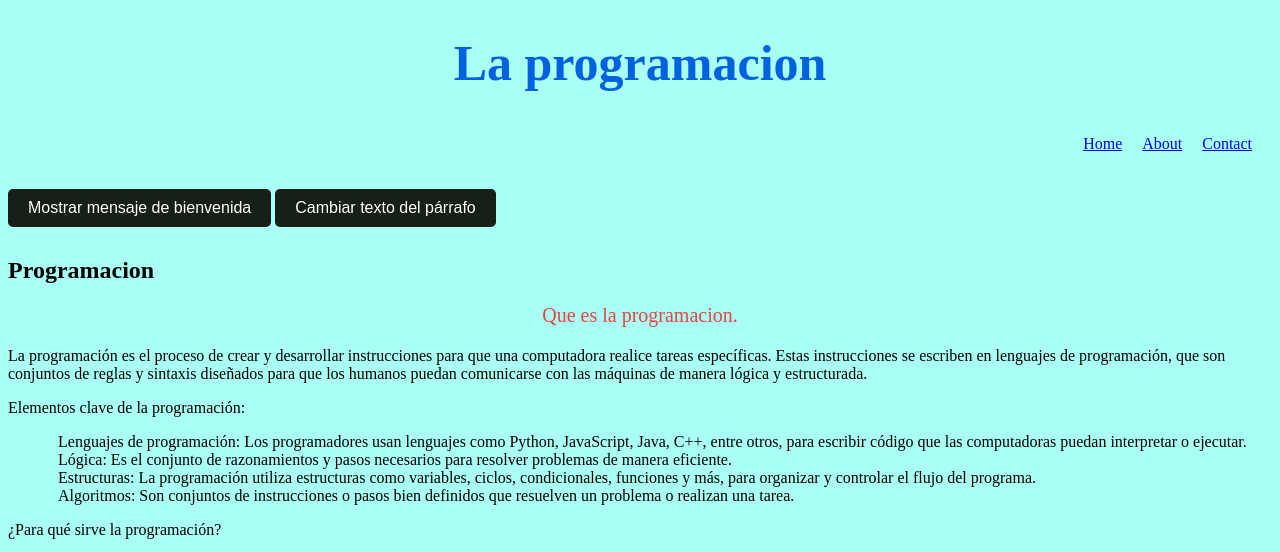
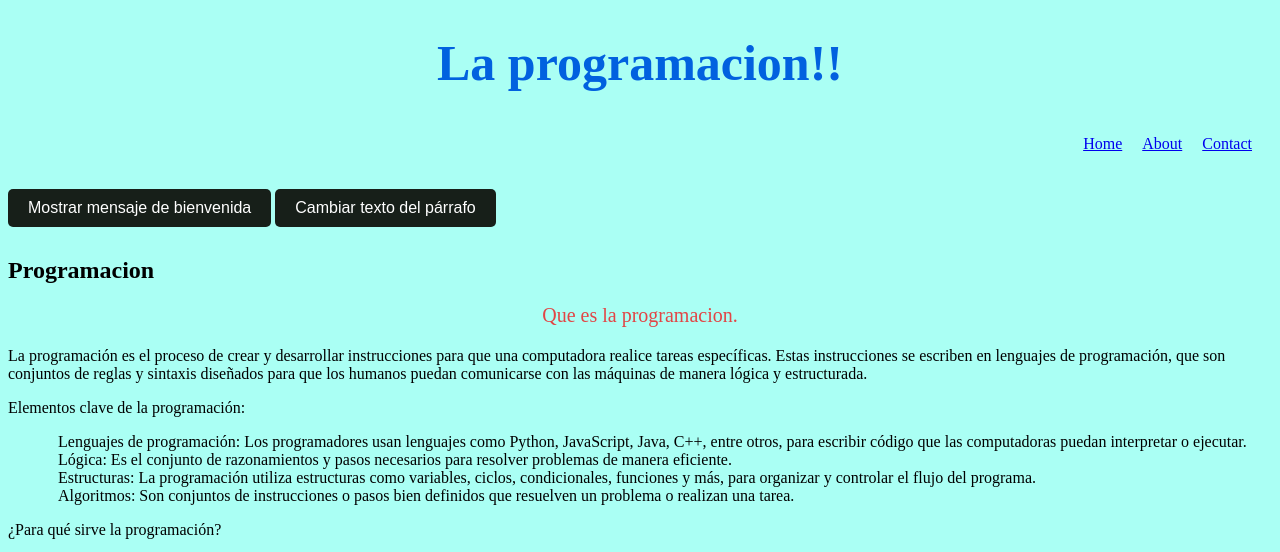
Before and after one commit to tito3103/html5, a plain HTML site: page index.html in a window 1280 px wide. Shown: the top 552 px of the page. Drawn offline with Linux system fonts and the light colour scheme.

Commit message:
cambio_titulo

```diff
--- a/index.html
+++ b/index.html
@@ -8,7 +8,7 @@
 </head>
 <body>
     <header>
-        <h1 class="titulo-principal">La programacion</h1>
+        <h1 class="titulo-principal">La programacion!!</h1>
         <nav>
             <ul class="navegacion">
                 <li><a href="#">Home</a></li>
```
